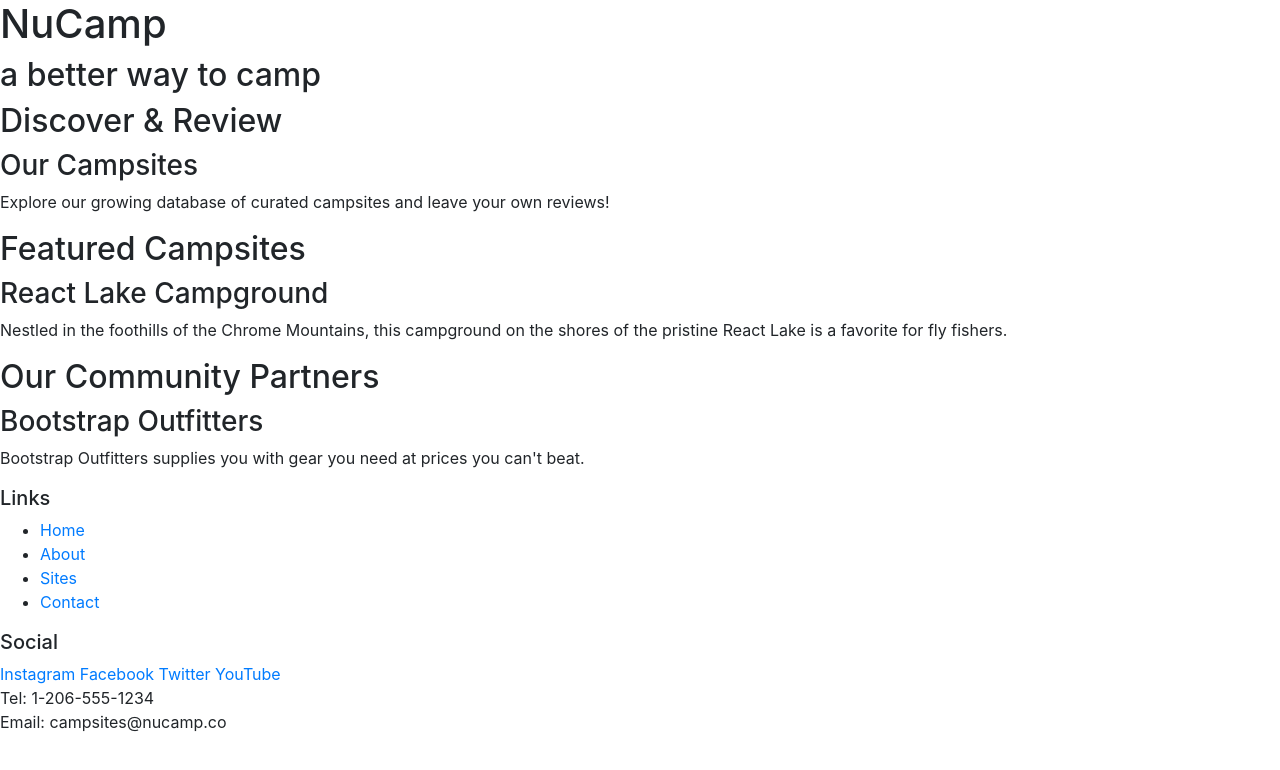
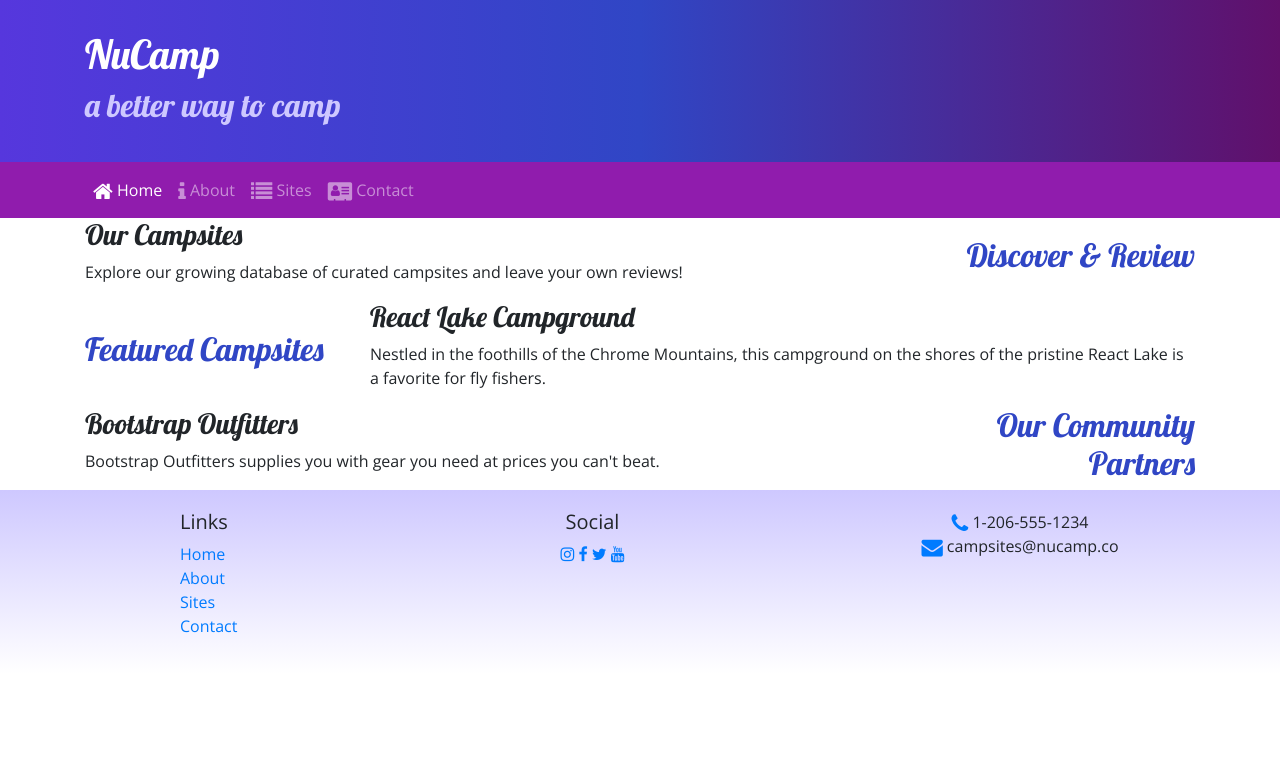
Before and after one commit to annychan1218/aboutus.html, a website: page index.html in a window 1280 px wide. Drawn offline with nearby package versions, Linux system fonts and the light colour scheme.

Commit message:
Icon Fonts

```diff
--- /dev/null
+++ b/css/styles.css
@@ -0,0 +1,37 @@
+body {
+    font-family: "Open Sans", sans-serif;
+}
+
+h1, h2, h3 {
+    font-family: "lobster", cursive;
+}
+
+h2 {
+    color: #3046c5;
+}
+
+header h2{
+    color: #cec8ff;
+}
+
+footer {
+    background-image: linear-gradient(#cec8ff, white);
+    padding: 20px 0;
+}
+
+.jumbotron {
+    margin: 0;
+    padding: 30px;
+    background-image: linear-gradient(to right, #5637dd, #3046c5, #60106b);
+    color: white;
+}
+
+row-content {
+    padding: 50px 0;
+    border-bottom: 1px ridge;
+    min-height: 200px;
+}
+
+.navbar {
+    background-color: #901cad;
+}
--- a/index.html
+++ b/index.html
@@ -9,57 +9,107 @@
     <!-- Bootstrap CSS -->
     <link rel="stylesheet" href="node_modules/bootstrap/dist/css/bootstrap.min.css" />
 
+    <!-- Additional CSS must be placed after Bootstrap CSS -->
+    <link rel="stylesheet" href="node_modules/font-awesome/css/font-awesome.min.css" />
+    <link rel="stylesheet" href="https://fonts.googleapis.com/css?family=Lobster|Open+Sans" />
+    <link rel="stylesheet" href="css/styles.css" />
+
     <title>NuCamp: A Better Way To Camp</title>
 </head>
 
 <body>
 
-    <header>
-        <div>
+    <header class="jumbotron jumbotron-fluid">
+        <div class="container">
+                <div class="row">
+                    <div class="col">
                         <h1>NuCamp</h1>
                         <h2>a better way to camp</h2>
                     </div>
+                </div>
+        </div>
     </header>
 
-    <div>
-        <h2>Discover & Review</h2>
+    <nav class="navbar navbar-expand-sm navbar-dark sticky-top">
+        <div class="container">
+            <button class="navbar-toggler ml-auto" type="button" data-toggle="collapse" data-target="#nucampNavbar">
+                    <span class="navbar-toggler-icon"></span>
+            </button>
+            <div class="collapse navbar-collapse" id="nucampNavbar">
+                <ul class="navbar-nav">
+                    <li class="nav-item active"><a class="nav-link" href="#"><i class="fa fa-home fa-lg"></i> Home</a></li>
+                    <li class="nav-item"><a class="nav-link" href="aboutus.html"><i class="fa fa-info fa-lg"></i> About</a></li>
+                    <li class="nav-item"><a class="nav-link" href="#"><i class="fa fa-list fa-lg"></i> Sites</a></li>
+                    <li class="nav-item"><a class="nav-link" href="#"><i class="fa fa-address-card fa-lg"></i> Contact</a></li>
+                </ul>
+            </div>
+        </div>
+    </nav>
+
+    <div class="container">
+        <div class="row row-content align-items-center">
+            <div class="col-sm-4 order-sm-last col-md-3">
+                <h2 class="text-sm-right">Discover & Review</h2>
+            </div>
+            <div class="col">
                 <h3>Our Campsites</h3>
+            <div class="d-none d-sm-block">
                 <p>Explore our growing database of curated campsites and leave your own reviews!</p>
             </div>
+            </div>
+        </div>
 
-    <div>
+        <div class="row row-content
+        align-items-center">
+            <div class="col-sm-4 col-md-3">
                 <h2>Featured Campsites</h2>
+            </div>
+            <div class="col">
                 <h3>React Lake Campground</h3>
+                <div class="d-none d-sm-block">
                     <p>Nestled in the foothills of the Chrome Mountains, this campground on the shores of the pristine React Lake is
                     a favorite for fly fishers.</p>
                 </div>
+            </div>
+        </div>
 
-    <div>
-        <h2>Our Community Partners</h2>
+        <div class="row row-content
+        align-items-center">
+            <div class="col-sm-4 order-sm-last col-md-3">
+                <h2 class="text-sm-right">Our Community Partners</h2>
+            </div>
+            <div class="col">
                 <h3>Bootstrap Outfitters</h3>
+                <div class="d-none d-sm-block">
                     <p>Bootstrap Outfitters supplies you with gear you need at prices you can't beat.</p>
+                </div>
+            </div>
+        </div>
     </div>
 
     <footer>
-        <div>
+        <div class="container">
+            <div class="row">
+                <div class="col-4 col-sm-2 offset-1">
                     <h5>Links</h5>
-            <ul>
+                    <ul class="list-unstyled">
                         <li><a href="#">Home</a></li>
-                <li><a href="#">About</a></li>
+                        <li><a href="aboutus.html">About</a></li>
                         <li><a href="#">Sites</a></li>
                         <li><a href="#">Contact</a></li>
                     </ul>
                 </div>
-        <div>
+                <div class="col-6 col-sm-5
+                text-center">
                     <h5>Social</h5>
-            <a href="http://instagram.com/">Instagram</a>
-            <a href="http://facebook.com/">Facebook</a>
-            <a href="http://twitter.com/">Twitter</a>
-            <a href="http://youtube.com/">YouTube</a>
+                    <a href="http://instagram.com/"><i class="fa fa-instagram"></i></a>
+                    <a href="http://facebook.com/"><i class="fa fa-facebook"></i></a>
+                    <a href="http://twitter.com/"><i class="fa fa-twitter"></i></a>
+                    <a href="http://youtube.com/"><i class="fa fa-youtube"></i></a>
                 </div>
-        <div>
-            Tel: 1-206-555-1234<br />
-            Email: campsites@nucamp.co
+                <div class="col-sm-4 text-center">
+                    <i class="fa fa-phone fa-lg text-primary"></i> 1-206-555-1234<br />
+                    <i class="fa fa-envelope fa-lg text-primary"></i> campsites@nucamp.co
                 </div>
     </footer>
 
--- a/package.json
+++ b/package.json
@@ -15,6 +15,7 @@
   },
   "dependencies": {
     "bootstrap": "^4.5.2",
+    "font-awesome": "^4.7.0",
     "jquery": "^3.5.1",
     "popper.js": "^1.16.1"
   }
```
Also changed, not shown: aboutus.html (added, +147 -0 lines), 1 other file. Lines whose indentation alone changed are shown as unchanged.
